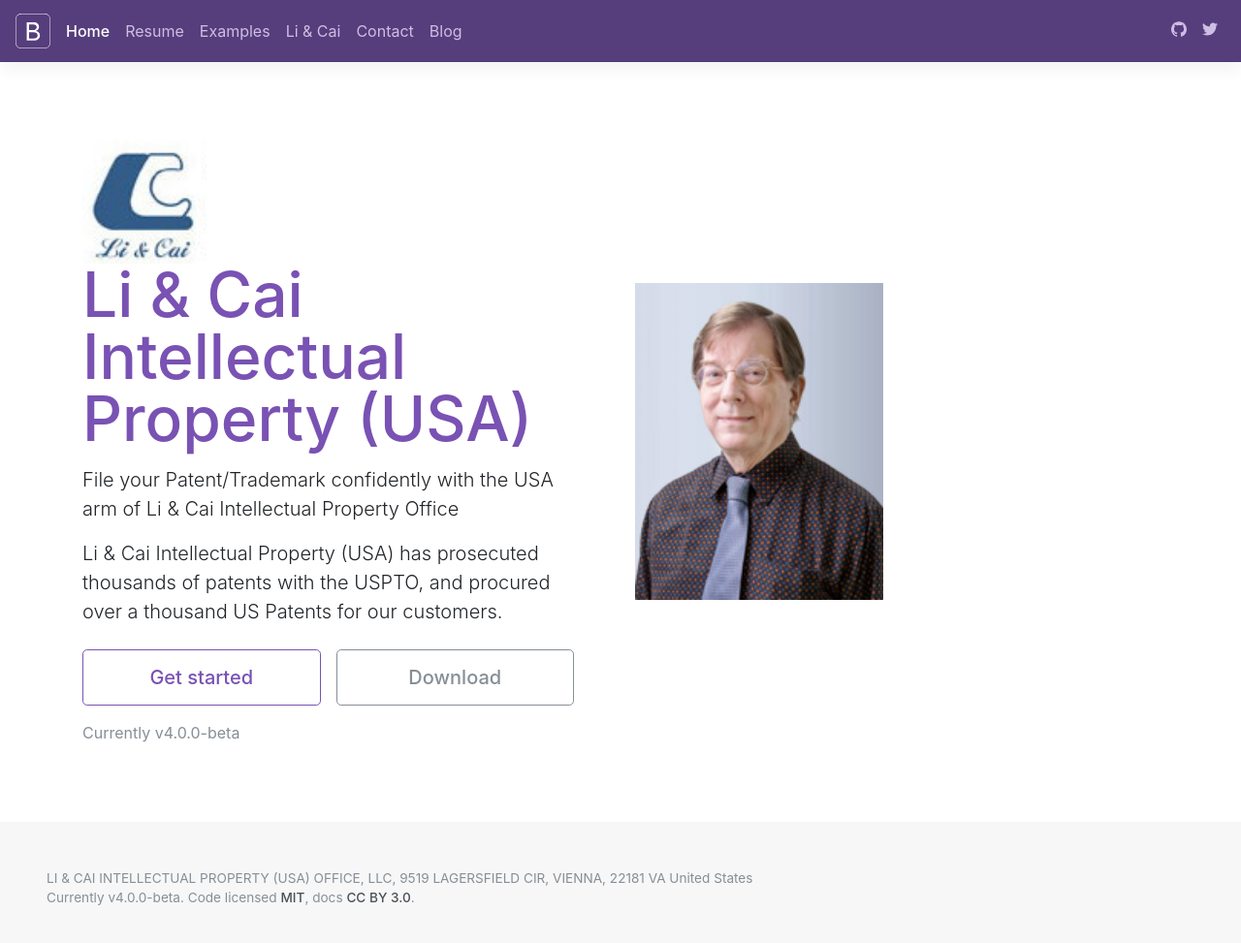
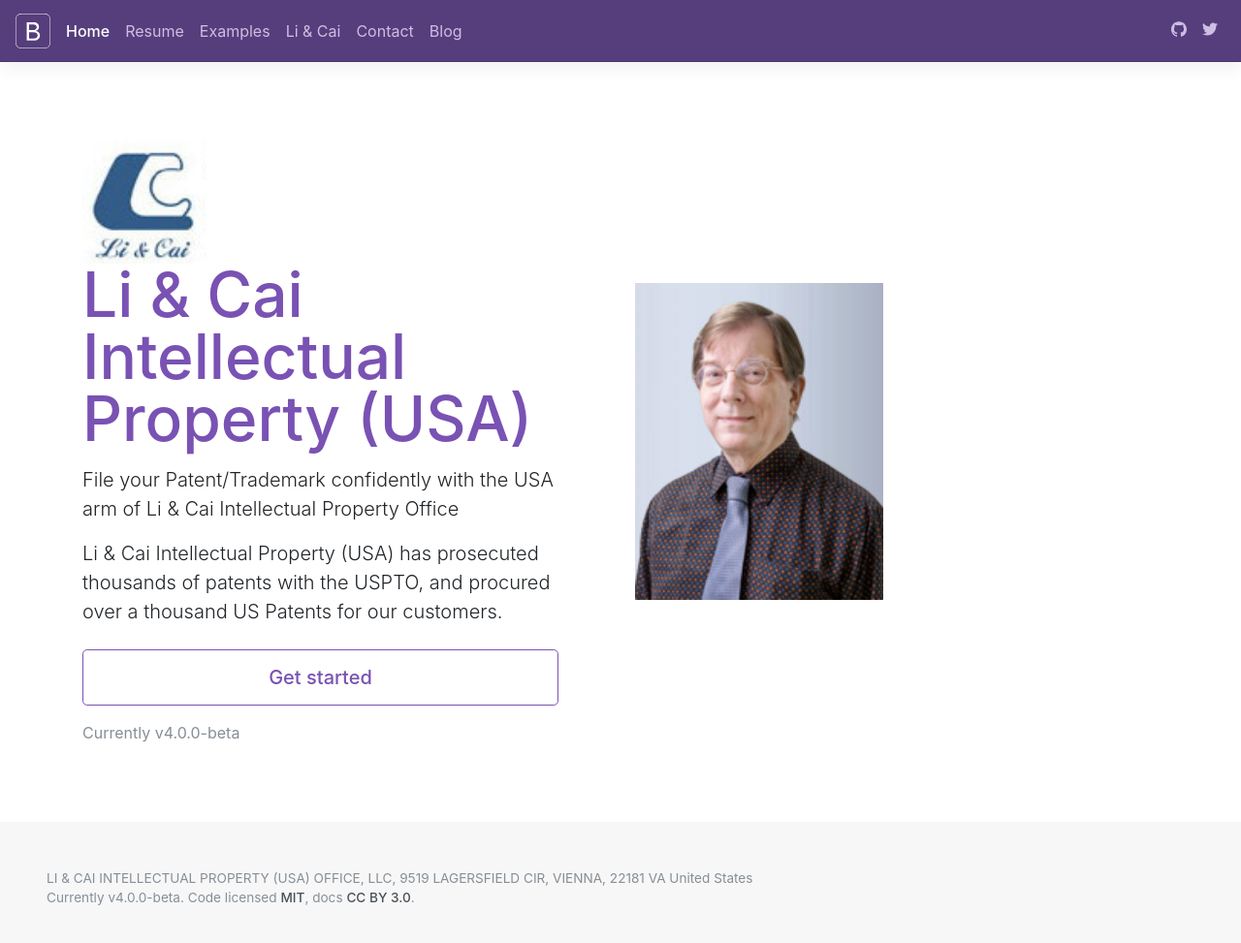
Before and after one commit to fliptop2/patent-javascript-ouicards, a Jekyll site: the page index.html, which Jekyll copies as it is, in a window 1280 px wide and 984 px high. Shown: the top 973 px of the window at 97% size. Built offline with Jekyll 4.4.1, drawn with Linux system fonts in a browser that asks for light colours; nearby versions of some CDN libraries.

Commit message:
Update index.html

```diff
--- a/index.html
+++ b/index.html
@@ -145,7 +145,7 @@
         </p>
        <div class="d-flex flex-column flex-md-row lead mb-3">
           <a href="/Li%20%20Cai%20Fee%20Schedule%20for%20US%20Patent%20Application-2017%20(003).pdf" class="btn btn-lg btn-bd-purple mb-3 mb-md-0 mr-md-3" onclick="ga('send', 'event', 'Jumbotron actions', 'Get started', 'Get started');">Get started</a>
-         <a href="/docs/4.0/getting-started/download/" class="btn btn-lg btn-outline-secondary" onclick="ga('send', 'event', 'Jumbotron actions', 'Download', 'Download 4.0.0-beta');">Download</a>
+         <!-- <a href="/docs/4.0/getting-started/download/" class="btn btn-lg btn-outline-secondary" onclick="ga('send', 'event', 'Jumbotron actions', 'Download', 'Download 4.0.0-beta');">Download</a> -->
         </div>
         <p class="text-muted mb-0">
           Currently v4.0.0-beta
```
